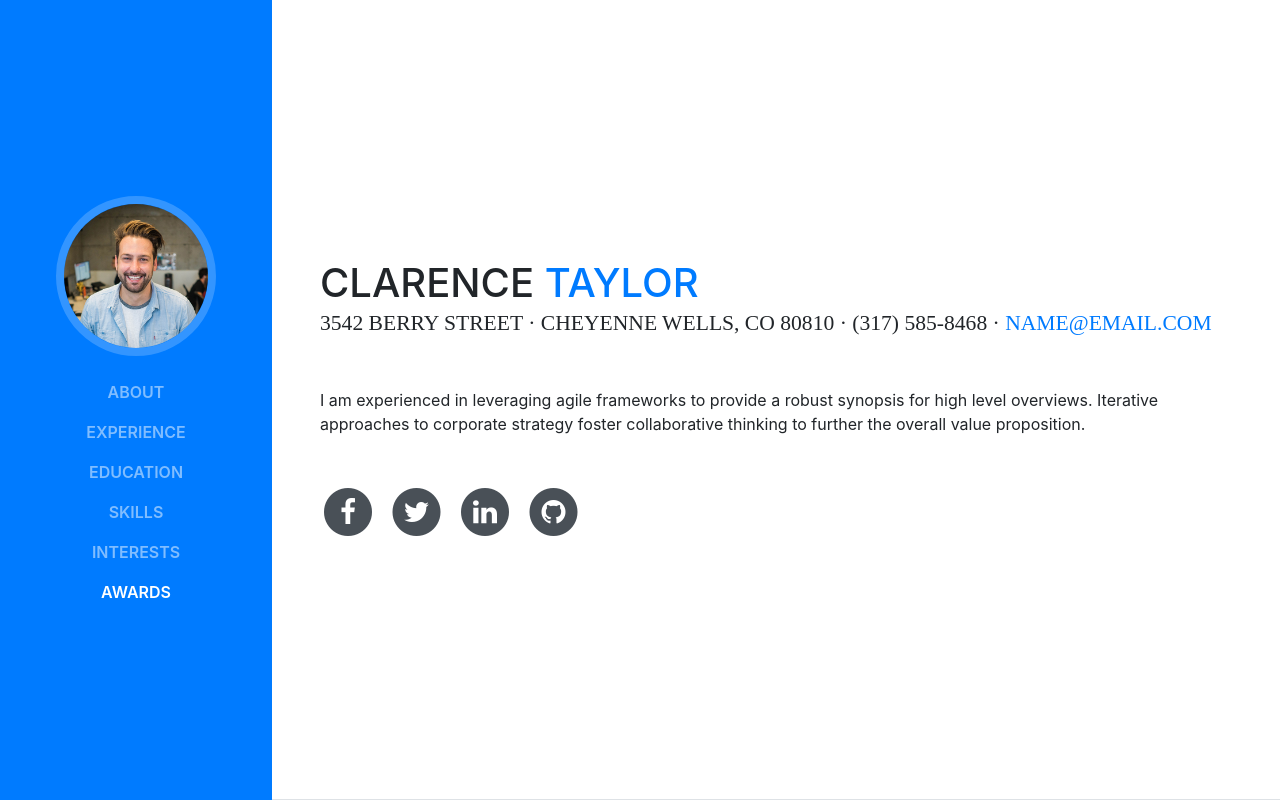
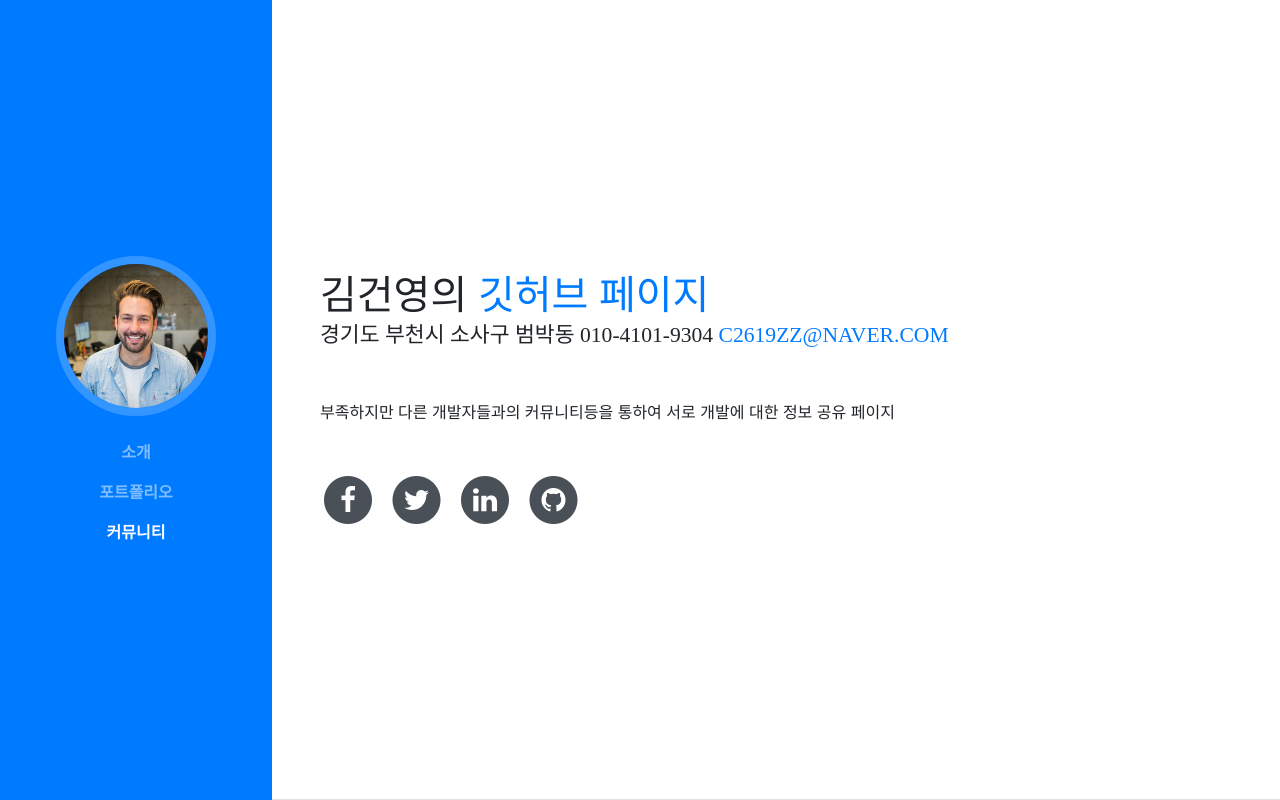
Before and after one commit to GeonYoungKim/GeonYoungKim.github.io, a website with bundled scripts: page index.html in a window 1280 px wide. Shown: the top 800 px of the page. Built offline with nearby package versions, Linux system fonts and the light colour scheme; a web font is replaced by a local one.

Commit message:
index.html 커스텀

```diff
--- a/index.html
+++ b/index.html
@@ -8,7 +8,7 @@
     <meta name="description" content="">
     <meta name="author" content="">
 
-    <title>Resume - Start Bootstrap Theme</title>
+    <title>김건영의 포트폴리오 페이지</title>
 
     <!-- Bootstrap core CSS -->
     <link href="vendor/bootstrap/css/bootstrap.min.css" rel="stylesheet">
@@ -40,22 +40,13 @@
       <div class="collapse navbar-collapse" id="navbarSupportedContent">
         <ul class="navbar-nav">
           <li class="nav-item">
-            <a class="nav-link js-scroll-trigger" href="#about">About</a>
+            <a class="nav-link js-scroll-trigger" href="#about">소개</a>
           </li>
           <li class="nav-item">
-            <a class="nav-link js-scroll-trigger" href="#experience">Experience</a>
+            <a class="nav-link js-scroll-trigger" href="#experience">포트폴리오</a>
           </li>
           <li class="nav-item">
-            <a class="nav-link js-scroll-trigger" href="#education">Education</a>
-          </li>
-          <li class="nav-item">
-            <a class="nav-link js-scroll-trigger" href="#skills">Skills</a>
-          </li>
-          <li class="nav-item">
-            <a class="nav-link js-scroll-trigger" href="#interests">Interests</a>
-          </li>
-          <li class="nav-item">
-            <a class="nav-link js-scroll-trigger" href="#awards">Awards</a>
+            <a class="nav-link js-scroll-trigger" href="#education">커뮤니티</a>
           </li>
         </ul>
       </div>
@@ -65,13 +56,13 @@
 
       <section class="resume-section p-3 p-lg-5 d-flex d-column" id="about">
         <div class="my-auto">
-          <h1 class="mb-0">Clarence
-            <span class="text-primary">Taylor</span>
+          <h1 class="mb-0">김건영의
+            <span class="text-primary">깃허브 페이지</span>
           </h1>
-          <div class="subheading mb-5">3542 Berry Street · Cheyenne Wells, CO 80810 · (317) 585-8468 ·
-            <a href="mailto:name@email.com">name@email.com</a>
+          <div class="subheading mb-5">경기도 부천시 소사구 범박동 010-4101-9304
+            <a href="https://www.naver.com/">c2619zz@naver.com</a>
           </div>
-          <p class="mb-5">I am experienced in leveraging agile frameworks to provide a robust synopsis for high level overviews. Iterative approaches to corporate strategy foster collaborative thinking to further the overall value proposition.</p>
+          <p class="mb-5">부족하지만 다른 개발자들과의 커뮤니티등을 통하여 서로 개발에 대한 정보 공유 페이지</p>
           <ul class="list-inline list-social-icons mb-0">
             <li class="list-inline-item">
               <a href="#">
```
